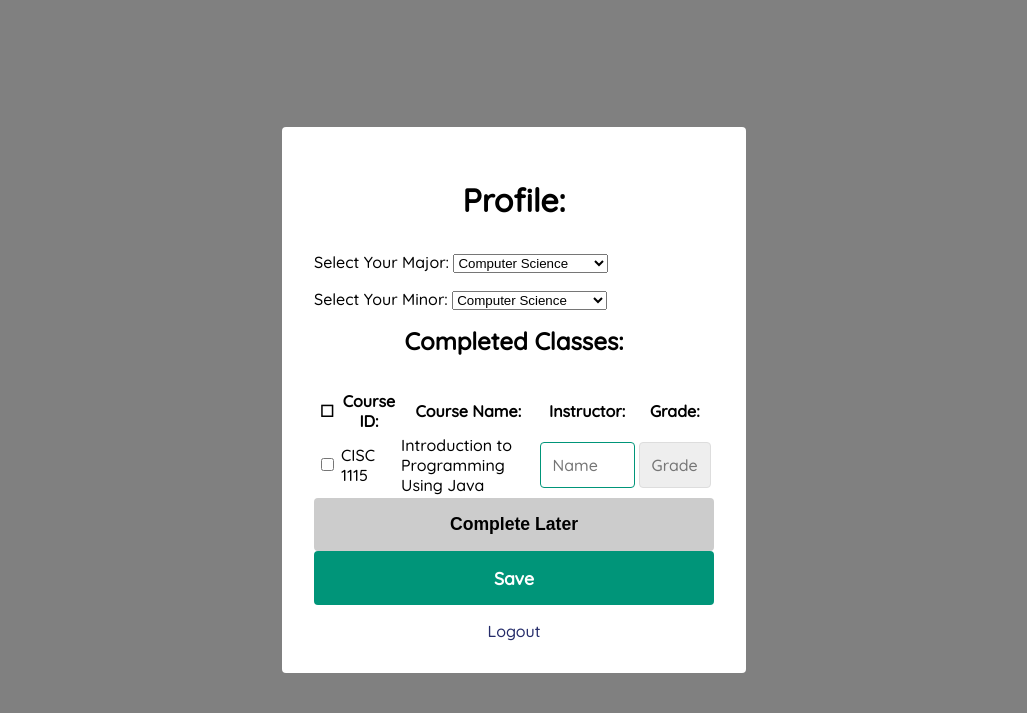
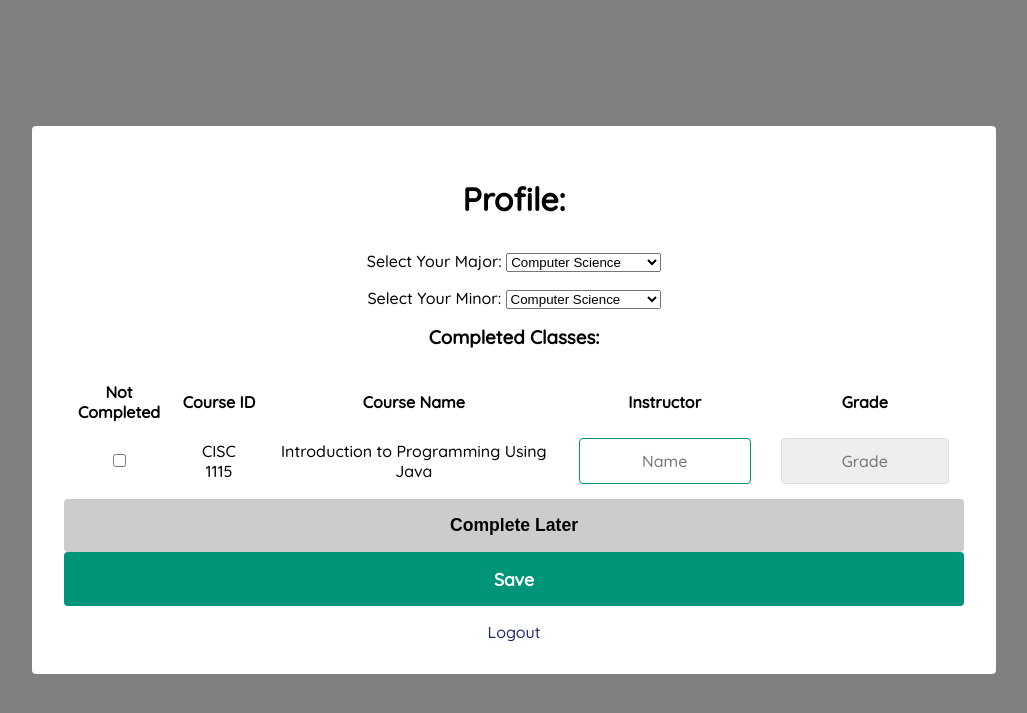
Before and after one commit to MLev98/CISC4900_SP21, a PHP site: page /profile.html in a window 1280 px wide. Shown: the top 713 px of the page, without its empty margins (126-1153 px from the left). Run offline with PHP 8.4, Linux system fonts and the light colour scheme.

Commit message:
Styling for Profile & Initial JavaScript
* Text Auto Alignment for CSS File
* Text Auto Alignment for JS File
* Adds a new container class called "container2" which is wider than the original.
* Centers Profile Fields

* (WIP) checkbox strikethrough function, need help on this one

```diff
--- a/src/main.css
+++ b/src/main.css
@@ -35,7 +35,17 @@ body{
   background: #ffffff;
 }
 
-.container,.form__input,.form__button{
+.container2{
+  width: 900px;
+  max-width:900px;
+  margin: 1rem;
+  padding: 2rem;
+  box-shadow: 0 0 40px rgba(0, 0, 0, 0, 0.2);
+  border-radius: var(--border-radius);
+  background: #ffffff;
+}
+
+.container,.container2,.form__input,.form__button{
   font: 500 1rem "Quicksand", sans-serif;
 }
 
@@ -148,3 +158,15 @@ body{
 .form__link:hover{
   text-decoration: underline;
 }
+
+table, td {
+  border-collapse: collapse; text-align: center; padding: 15px;
+}
+
+.placeholder {
+  text-align: center;
+}
+
+.checkCross {
+  text-decoration: line-through;
+}
--- a/src/main.js
+++ b/src/main.js
@@ -67,6 +67,31 @@ function login() {
   window.location = "./index.html";
 }
 
+/**
+* Makes the checkboxed row strikethroughed and input disabled
+*
+* @param element element affected
+*/
+function strikethroughRow(element) {
+  if (element.is(":checked")) {
+    $(element.name).classList.add("checkCross");
+
+    $(element.value)_instructor.attr('disabled', 'disabled');
+    $(element.value)_instructor.value = " ";
+
+    $(element.value)_grade.attr('dissabled', 'disabled');
+    $(element.value)_grade.value = " ";
+  }
+  else {
+    $(element.name).classList.remove("checkCross");
+
+    $(element.value)_instructor.attr('disabled');
+
+    $(element.value)_grade.attr('dissabled');
+  }
+  // Needs custom to work for any _instructor/grade so JQuery
+}
+
 document.addEventListener("DOMContentLoaded", () => {
   const loginForm = document.querySelector("#login");
   const createAccountForm = document.querySelector("#createAccount");
--- a/src/profile.html
+++ b/src/profile.html
@@ -10,39 +10,40 @@
 </head>
 <body>
   <script src="main.js"></script>
-  <div class="container">
+  <div class="container2">
     <h1 class="form__title">Profile:</h1>
     <div class="form__input-group">
-      <label for="major">Select Your Major:</label>
+      <center><label for="major">Select Your Major:</label>
       <select name="Major" id="major">
         <option value="cs_major">Computer Science</option>
         <option value="is_major">Information Systems</option>
         <option value="mc_major">Multimedia Computing</option>
-      </select>
+      </select></center>
     </div>
     <div class="form__input-group">
-      <label for="minor">Select Your Minor:</label>
+      <center><label for="minor">Select Your Minor:</label>
       <select name="Minor" id="minor">
         <option value="cs_minor">Computer Science</option>
         <option value="ds_minor">Data Science</option>
         <option value="mc_minor">Multimedia Computing</option>
-      </select>
+      </select></center>
     </div>
     <form class="form" id="completedClasses">
-      <h2 class="form__title">Completed Classes:</h2>
+      <h3 class="form__title">Completed Classes:</h3>
       <div class="form__message form__message--error"></div>
       <table>
         <div class="form__input-group">
           <tr>
-            <th>☐</th><th>Course ID:</th><th>Course Name:</th><th>Instructor:</th><th>Grade:</th>
+            <th>Not Completed</th><th>Course ID</th><th>Course Name</th><th>Instructor</th><th>Grade</th>
           </tr>
         </div>
         <div class="form__input-group">
-          <tr>
-            <td><input type="checkbox" id="cisc1115_bool" name="CISC. 1115" value="true"></td>
-            <td>CISC 1115</td><td>Introduction to Programming Using Java</td>
-            <td><input type="text" class="form__input" autofocus placeholder="Name" id="cisc1115_instructor"></td>
-            <td><input type="text" class="form__input" autofocus placeholder="Grade" id="cisc1115_grade" maxlength="2"></td>
+          <tr id="tr_1115">
+            <td><input type="checkbox" id="cisc1115_bool" onclick="strikethroughRow(this)" name="tr_1115" value="cisc1115"></td>
+            <td>CISC 1115</td>
+            <td>Introduction to Programming Using Java</td>
+            <td><input type="text" class="form__input placeholder" autofocus placeholder="Name" id="cisc1115_instructor"></td>
+            <td><input type="text" class="form__input placeholder" autofocus placeholder="Grade" id="cisc1115_grade" maxlength="2"></td>
           </tr>
           <div class="form__input-error-message"></div>
         </div>
```
Lines whose indentation alone changed are shown as unchanged.
